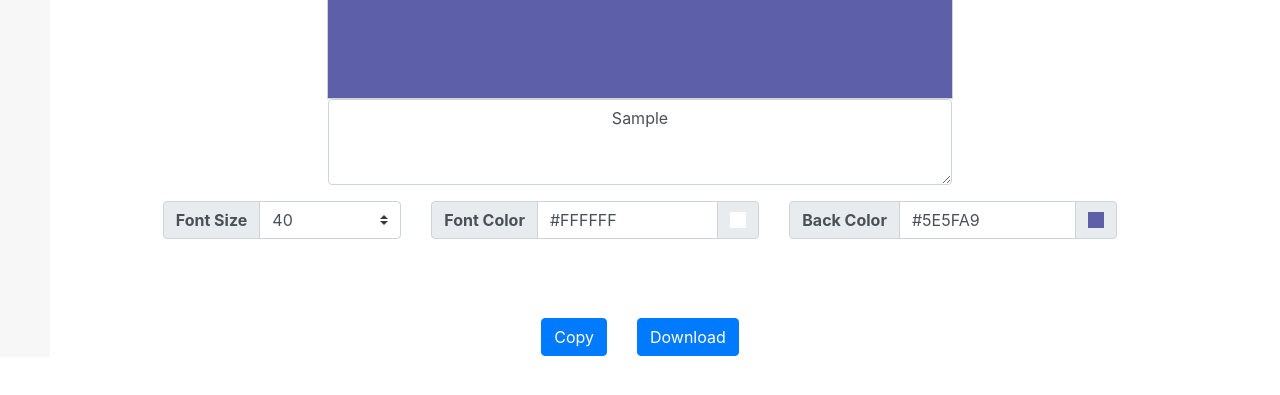
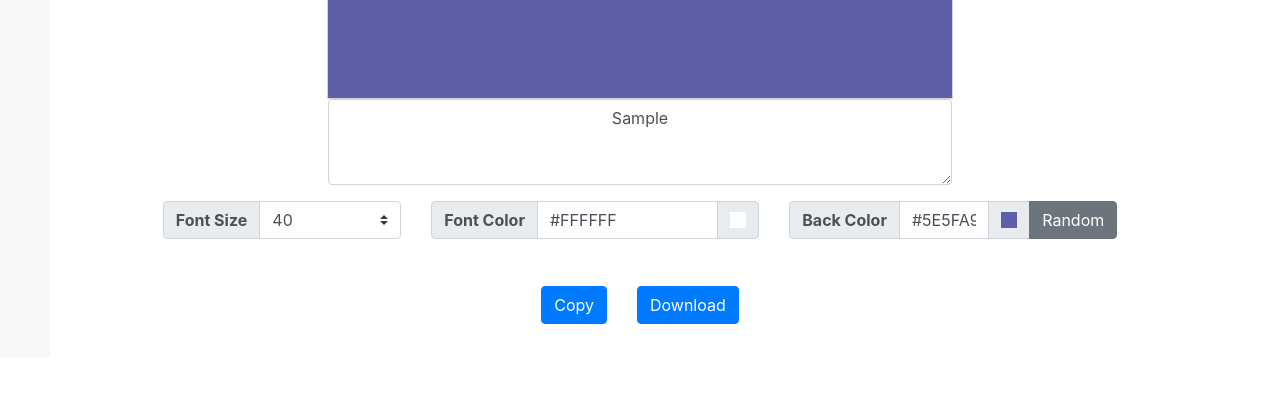
Before and after one commit to chinsun9/html-banner-maker, a plain HTML site: page index.html in a window 1280 px wide. Shown: the part 443-838 px from the top of the page. Drawn offline with nearby package versions, Linux system fonts and the light colour scheme.

Commit message:
feat: random color

```diff
--- a/index.html
+++ b/index.html
@@ -75,7 +75,7 @@ Sample</textarea
           >
         </div>
       </div>
-      <div class="row mb-5">
+      <div class="row mb-2">
         <div class="input-group mb-3 col-sm-3 col-xs-3">
           <div class="input-group-prepend">
             <label
@@ -127,9 +127,20 @@ Sample</textarea
               ><i></i
             ></span>
           </div>
+
+          <div class="input-group-append">
+            <button
+              type="button"
+              class="btn btn-secondary"
+              onclick="randomBannerColor()"
+              value="Random"
+            >
+              Random
+            </button>
+          </div>
         </div>
       </div>
-      <div class="row"></div>
+      <div class="row mb-2"></div>
       <div class="row">
         <input
           type="button"
--- a/js/index.js
+++ b/js/index.js
@@ -124,6 +124,11 @@ function initCanvas() {
   drawCanvas();
 }
 
+function randomBannerColor() {
+  initColor();
+  drawCanvas();
+}
+
 // 초기화
 initColor();
 initCanvas();
```
Also changed, not shown: 1 other file.
